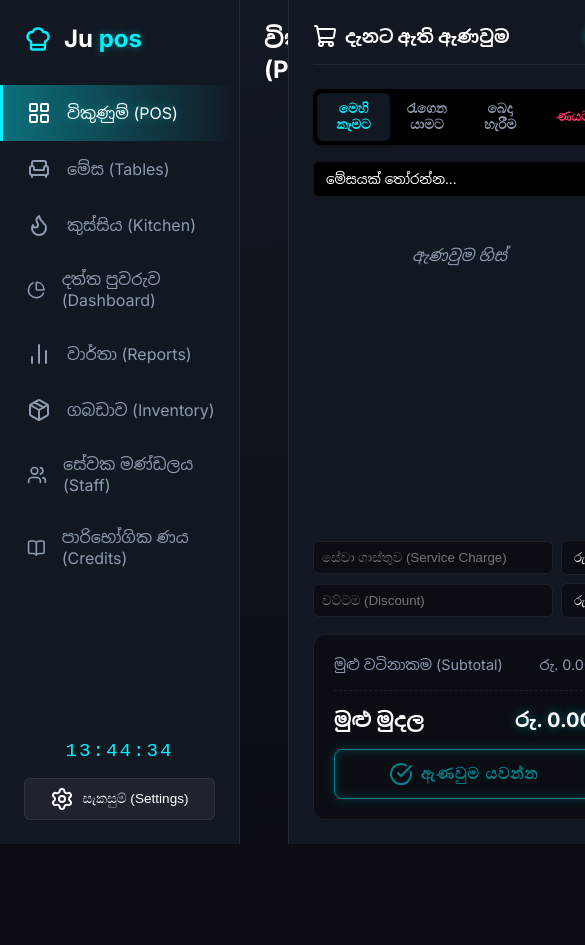
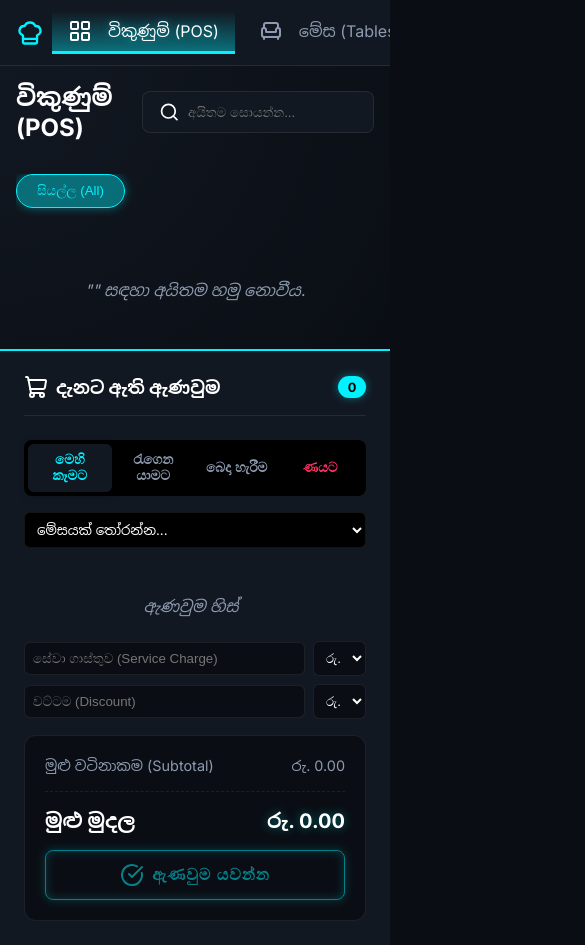
Before and after one commit to Jayanethushan/JU-Restaurant-POS, a plain HTML site: page index.html in a window 390 px wide. Shown: the top 945 px of the page, 585 px wide, since content can reach past the window. Before the commit the page ends 844 px from the top, so only its background shows below. Drawn offline with nearby package versions, Linux system fonts and the light colour scheme; no server answers.

Commit message:
Add files via upload

```diff
--- a/index.html
+++ b/index.html
@@ -2,7 +2,7 @@
 <html>
 <head>
     <meta charset="UTF-8">
-    <meta name="viewport" content="width=device-width, initial-scale=1.0">
+    <meta name="viewport" content="width=device-width, initial-scale=1.0, maximum-scale=1.0, user-scalable=no">
     <title>Sobamin Hotel - සම්පූර්ණ අවන්හල් පද්ධතිය</title>
     <!-- App Icons -->
     <link rel="icon" type="image/png" href="./icon.png">
--- a/styles.css
+++ b/styles.css
@@ -461,8 +461,8 @@ body {
 /* Grid for Products */
 .product-grid {
     display: grid;
-    grid-template-columns: repeat(auto-fill, minmax(200px, 1fr));
-    gap: 1.5rem;
+    grid-template-columns: repeat(auto-fill, minmax(140px, 1fr));
+    gap: 1rem;
     padding-bottom: 2rem;
 }
 
@@ -484,7 +484,7 @@ body {
 
 .product-img-wrapper {
     position: relative;
-    height: 140px;
+    height: 110px;
     width: 100%;
 }
 
@@ -864,3 +864,74 @@ tbody tr:hover {
         display: none !important;
     }
 }
+
+/* Mobile Responsive */
+@media (max-width: 900px) {
+    body {
+        overflow: auto !important; /* Enable page scroll on mobile */
+    }
+    #app-container {
+        display: flex !important;
+        flex-direction: column !important;
+        height: auto !important;
+        min-height: 100vh;
+    }
+    .sidebar {
+        flex-direction: row !important;
+        align-items: center;
+        padding: 0.5rem;
+        overflow-x: auto;
+        border-right: none;
+        border-bottom: 1px solid var(--border-glass);
+    }
+    .sidebar .logo {
+        margin-bottom: 0;
+        padding: 0 0.5rem;
+    }
+    .sidebar .logo h2 {
+        display: none; /* Hide text to save space */
+    }
+    .nav-links {
+        display: flex;
+        gap: 0.5rem;
+    }
+    .nav-links li {
+        padding: 0.5rem 1rem;
+        border-left: none;
+        border-bottom: 3px solid transparent;
+        white-space: nowrap;
+    }
+    .nav-links li.active {
+        border-left-color: transparent;
+        border-bottom-color: var(--accent-cyan);
+        background: linear-gradient(0deg, var(--accent-cyan-glow) 0%, transparent 100%);
+    }
+    .bottom-nav {
+        flex-direction: row;
+        padding: 0;
+        align-items: center;
+        margin-left: auto;
+    }
+    .main-content {
+        height: auto;
+        overflow: visible;
+        padding: 1rem;
+    }
+    .cart-sidebar {
+        border-left: none;
+        border-top: 2px solid var(--accent-cyan);
+        height: auto !important;
+    }
+    .cart-items {
+        max-height: 350px !important;
+        overflow-y: auto;
+        flex-grow: 0 !important;
+    }
+    .product-grid {
+        grid-template-columns: repeat(auto-fill, minmax(130px, 1fr)) !important;
+    }
+    .modal-content {
+        width: 95% !important;
+        margin: 10px;
+    }
+}
```
